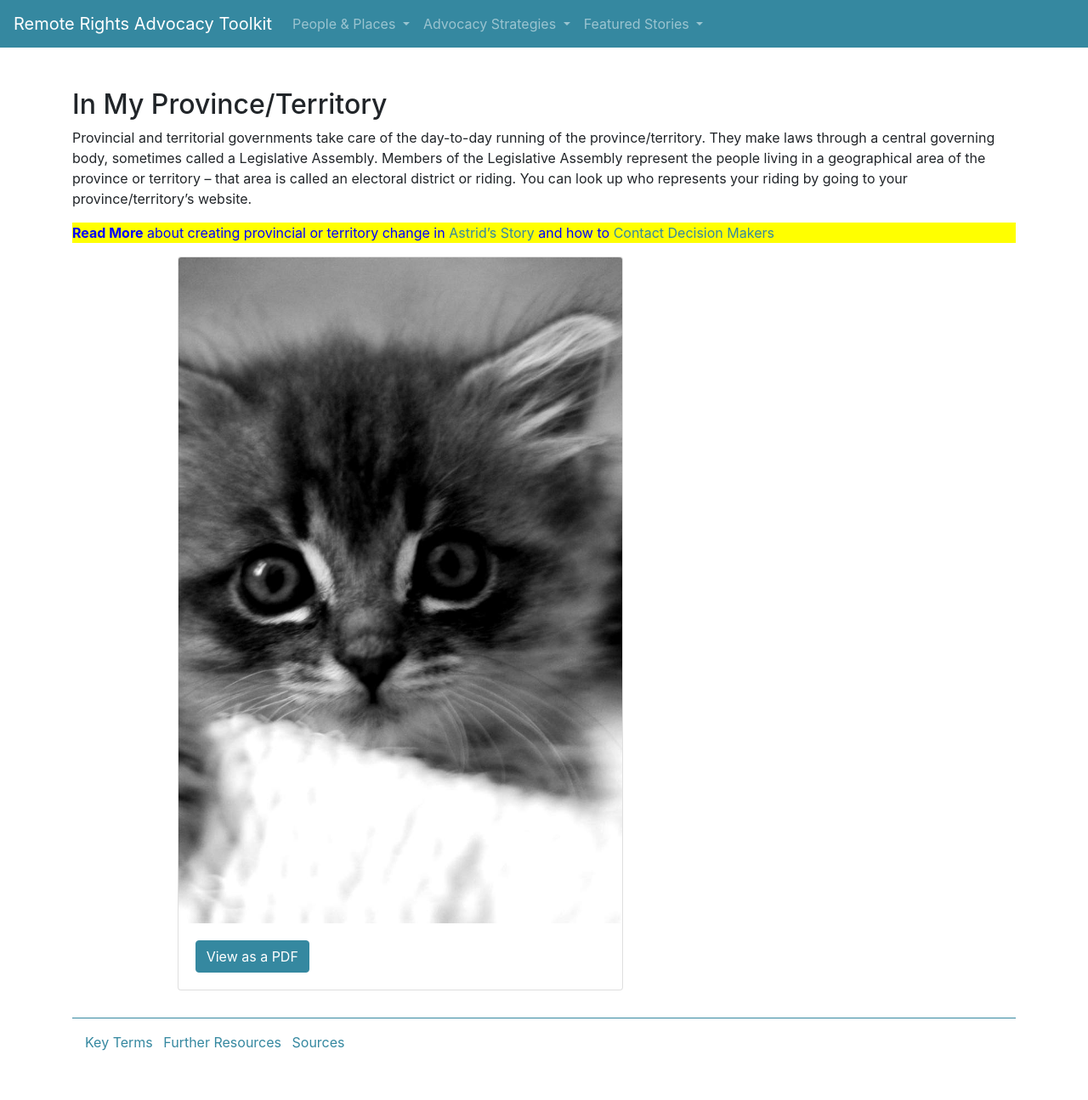
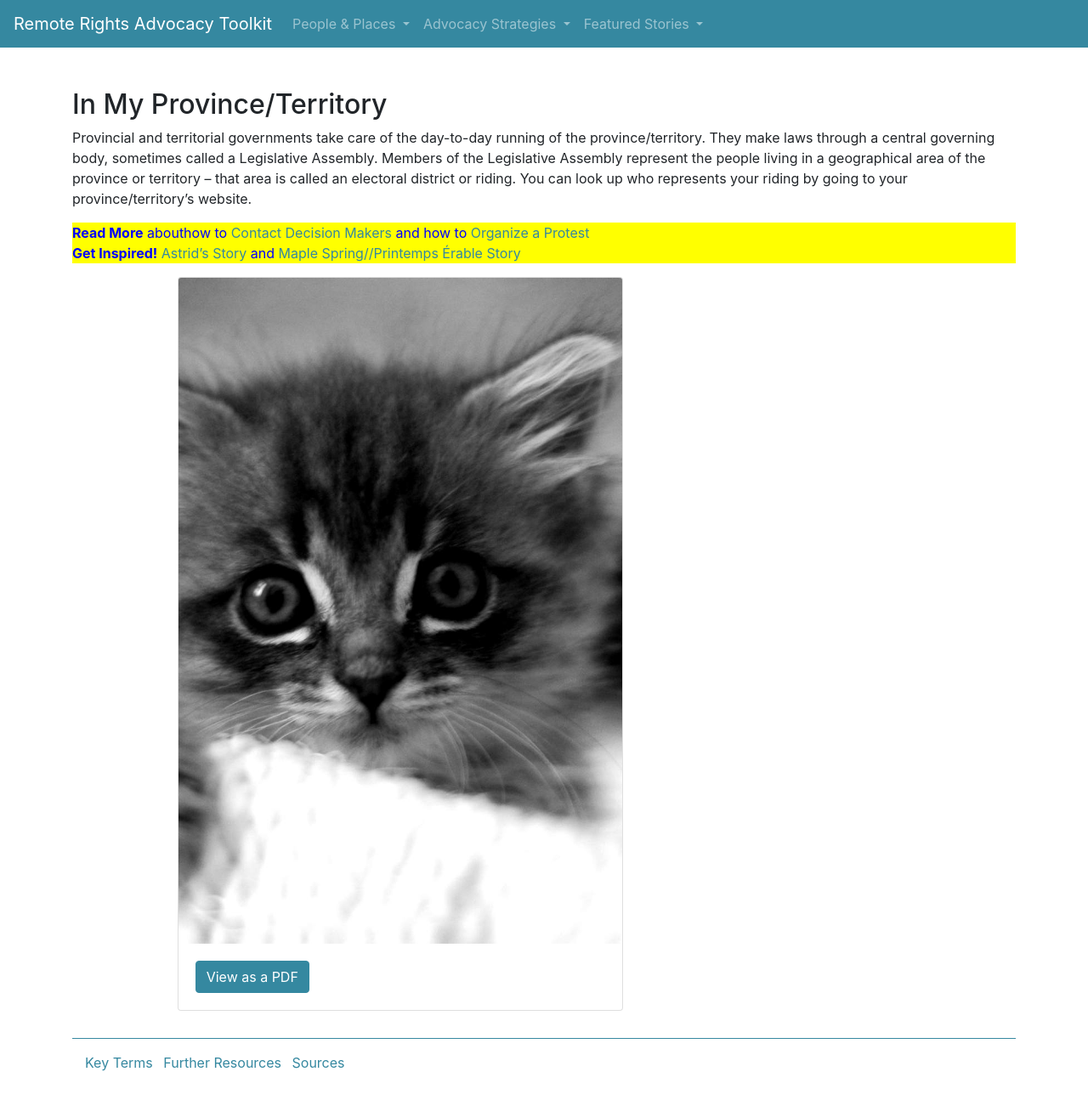
Before and after one commit to remote-rights/remote-rights.github.io, a Jekyll site: the page built from collections/_people-places/in-my-province-territory.md, in a window 1280 px wide. Shown: the whole page at 85% size. Built offline with Jekyll 4.4.1, drawn with Linux system fonts in a browser that asks for light colours; before the commit the page ends 1271 px from its top, so only the background shows below that.

Commit message:
maple spring - in my province - i organized a protest linked

```diff
--- a/collections/_people-places/in-my-province-territory.md
+++ b/collections/_people-places/in-my-province-territory.md
@@ -4,7 +4,8 @@ title: In My Province/Territory
 image: "/assets/img/change/in-canada.jpg"
 pdf: "/assets/pdf/change/in-canada.pdf"
 aside_links: >
-  **Read More** about creating provincial or territory change in [Astrid's Story](/stories/astrid-neilson-miller) and how to [Contact Decision Makers](/strategy/contact-decision-makers)
+  **Read More** abouthow to [Contact Decision Makers](/strategy/contact-decision-makers) and how to [Organize a Protest](/strategy/organize-a-protest)<br>
+  **Get Inspired!** [Astrid's Story](/stories/astrid-neilson-miller) and [Maple Spring//Printemps Érable Story](/stories/maple-spring-printemps-erable)
 position: 5
 ---
 Provincial and territorial governments take care of the day-to-day running of the province/territory. They make laws through a central governing body, sometimes called a Legislative Assembly. Members of the Legislative Assembly represent the people living in a geographical area of the province or territory – that area is called an electoral district or riding. You can look up who represents your riding by going to your province/territory's website.
```
Also changed, not shown: collections/_stories/maple-spring-printemps-erable.md (+2 -0 lines), collections/_strategy/organize-a-protest.md (+2 -0 lines).
